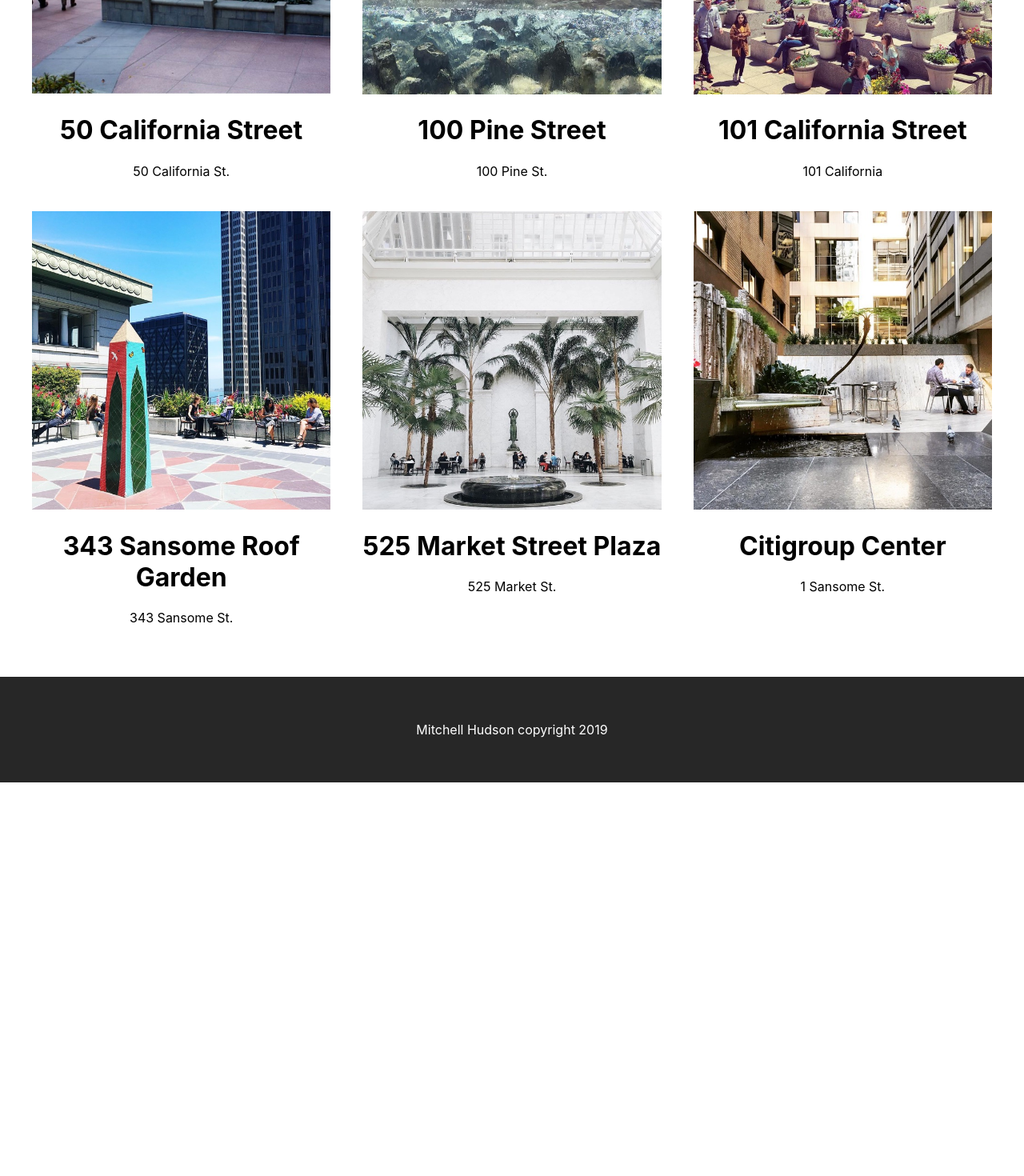
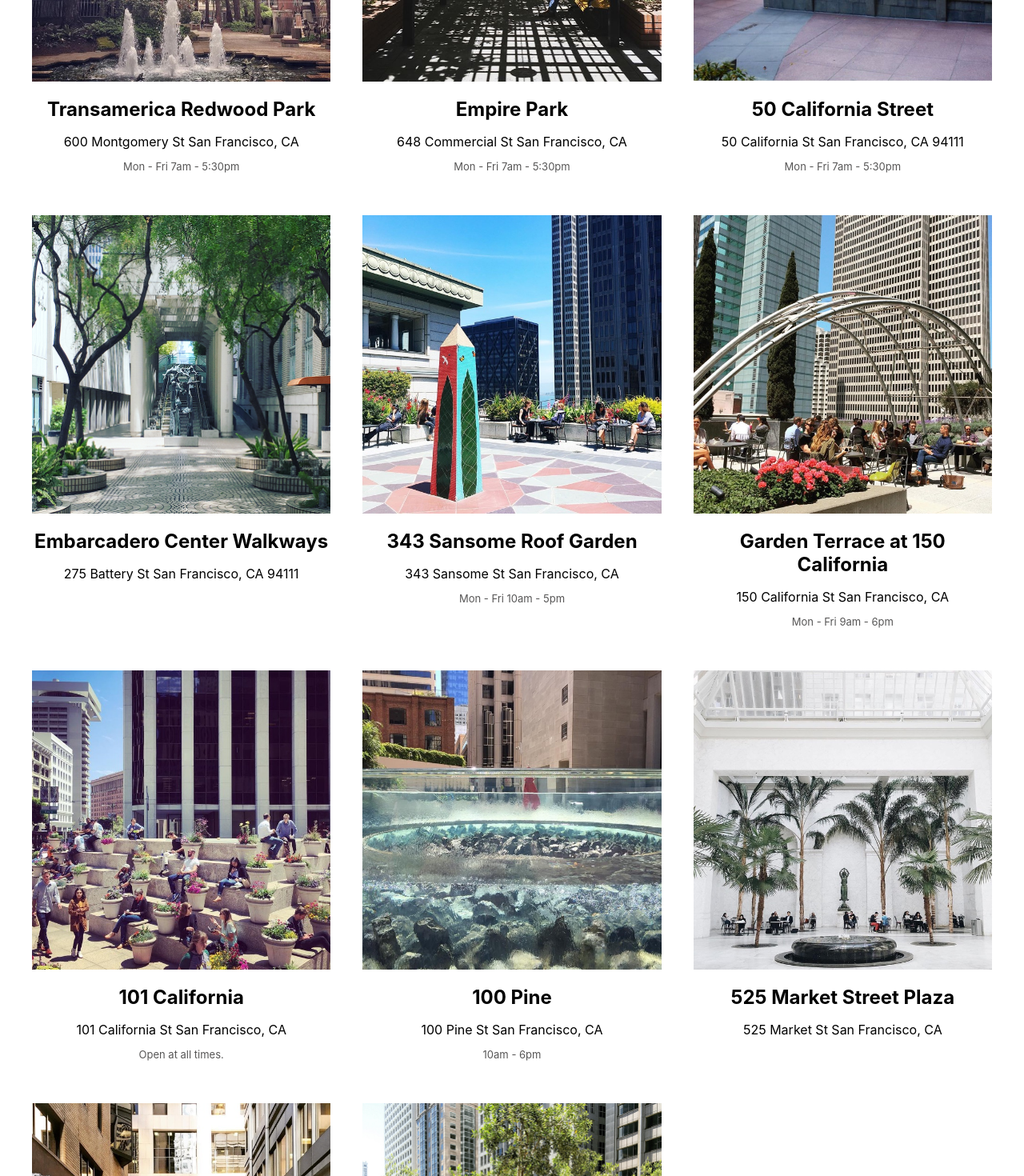
Before and after one commit to lissalad/react-tutorial, a React (Create React App) app: page / in a window 1280 px wide. Shown: the part 420-1890 px from the top of the page at 80% size. Before the commit the page ends 1398 px from the top, so only its background shows below. Built offline with nearby package versions, Linux system fonts and the light colour scheme.

Commit message:
dynamic data with json

```diff
--- a/src/POPOSList.js
+++ b/src/POPOSList.js
@@ -1,43 +1,29 @@
 // src/POPOSList.js
+
+import data from './sfpopos-data.json'
 import logo from './logo.svg'
 import POPOSSpace from './POPOSSpace';
 import './POPOSList.css';
 
 function POPOSList() {
+  const spaces = data.map(( { title, address, images, hours } ) => {
+    return (
+      <POPOSSpace
+        key={title}
+        name={title}
+        address={address}
+        image={images[0]}
+        hours={hours}
+      />
+    )
+  })
+
   return (
     <div className="POPOSList">
-      <POPOSSpace
-        name="50 California Street"
-        address="50 California St."
-        image="50-california-st.jpg"
-      />
-      <POPOSSpace
-        name="100 Pine Street"
-        address="100 Pine St."
-        image="100-pine.jpg"
-      />
-      <POPOSSpace
-        name="101 California Street"
-        address="101 California"
-        image="101-california.jpg"
-      />
-      <POPOSSpace
-        name="343 Sansome Roof Garden"
-        address="343 Sansome St."
-        image="343-sansome-roof-garden.jpg"
-      />
-      <POPOSSpace
-        name="525 Market Street Plaza"
-        address="525 Market St."
-        image="525-market-street-plaza.jpg"
-      />
-      <POPOSSpace
-        name="Citigroup Center"
-        address="1 Sansome St."
-        image="citigroup-center.jpg"
-      />
+      { spaces }
     </div>
   )
 }
 
+
 export default POPOSList
--- a/src/POPOSSpace.css
+++ b/src/POPOSSpace.css
@@ -7,3 +7,12 @@
   width: 100%;
   height: auto;
 }
+
+p {
+  font-size: small;
+  color: rgb(87, 86, 86);
+}
+
+h1 {
+  font-size:24px;
+}
--- a/src/POPOSSpace.js
+++ b/src/POPOSSpace.js
@@ -3,7 +3,7 @@
 import "./POPOSSpace.css";
 
 function POPOSSpace(props) {
-  const { name, image, address } = props
+  const { name, image, address, hours } = props
   return (
     <div className="POPOSSpace">
       <img src={`${process.env.PUBLIC_URL}/images/${image}`}
@@ -13,7 +13,7 @@
       />
       <h1>{name}</h1>
       <div>{address}</div>
-
+      <p>{hours}</p>
     </div>
   )
 }
--- /dev/null
+++ b/src/sfpopos-data.json
@@ -0,0 +1,195 @@
+[
+  {
+     "title":"Transamerica Redwood Park",
+     "desc":"Located in the shadow of the Transamerica Pyramid, Redwood Park is one of the Financial District's greenest and most serene spots. Here, towering redwoods surround a half acre of statues and a large central water feature. Plus, the park is often empty, which means there's almost always a bench available for the hogging. Potential visitors take note: The park is closed every evening",
+     "address":"600 Montgomery St San Francisco, CA",
+     "hours": "Mon - Fri 7am - 5:30pm",
+     "geo":{
+        "lat":37.7952005,
+        "lon":-122.4027927
+     },
+     "images":[
+        "transamerica-redwood-park.jpg"
+     ],
+     "website":"https://pyramidcenter.com/point-of-interest/redwood-park/",
+     "features":[
+        "outdoors",
+        "coffee"
+     ]
+  },
+  {
+     "title":"Empire Park",
+     "desc":"Empire Park is a charming little oasis tucked away on Commercial Street, where Chinatown meets the Financial District. This space was once an alleyway, and now features plenty of seating, a fountain, and ample amounts of greenery. The park is a must-visit for anyone needing respite from the busy streets of downtown. Be sure to check out the charming water feature by Pepo Pichler in the courtyard.",
+     "address":"648 Commercial St San Francisco, CA",
+     "hours": "Mon - Fri 7am - 5:30pm",
+     "geo":{
+        "lat":37.7942109,
+        "lon":-122.4037971
+     },
+     "images":[
+        "empire-park.jpg"
+     ],
+     "website":"https://www.artandarchitecture-sf.com/empire-park.html",
+     "features":[
+        "outdoors",
+        "art"
+     ]
+  },
+  {
+     "title":"50 California Street",
+     "desc":"Right across the street from 101 California's giant POPOS is the plaza at 50 California Street. This green space comes complete with a Starbucks and lots of areas to sit and watch the cable cars clang down California.",
+     "address":"50 California St San Francisco, CA 94111",
+     "hours": "Mon - Fri 7am - 5:30pm",
+     "geo":{
+        "lat":37.79408,
+        "lon":-122.3973817
+     },
+     "images":[
+        "50-california-st.jpg"
+     ],
+     "features":[
+        "outdoors",
+        "toilet"
+     ]
+  },
+  {
+     "title":"Embarcadero Center Walkways",
+     "desc":"Right across the street from 101 California's giant POPOS is the plaza at 50 California Street. This green space comes complete with a Starbucks and lots of areas to sit and watch the cable cars clang down California.",
+     "address":"275 Battery St San Francisco, CA 94111",
+     "hours": "",
+     "geo":{
+        "lat":37.7939413,
+        "lon":-122.4002143
+     },
+     "images":[
+        "embarcadero-center.jpg"
+     ],
+     "features":[
+        "outdoors",
+        "toilet",
+        "coffee"
+     ]
+  },
+  {
+     "title":"343 Sansome Roof Garden",
+     "desc":"The terrace at 343 Sansome Street is one of the FiDi's best-kept secrets, and it's also been called downtown's best outdoor lunch spot. It features tables, benches, planters filled with seasonal flowers, and views of a portion of the bay. Plenty of the space's Yelp reviews mention that it's never crowded. The space is open from 10 a.m. to 5 p.m. Monday through Friday.",
+     "address":"343 Sansome St San Francisco, CA",
+     "hours": "Mon - Fri 10am - 5pm",
+     "geo":{
+        "lat":37.7936454,
+        "lon":-122.4014547
+     },
+     "images":[
+        "343-sansome-roof-garden.jpg"
+     ],
+     "opens":"10am",
+     "closes":"5pm",
+     "features":[
+        "outdoors"
+     ]
+  },
+  {
+     "title":"Garden Terrace at 150 California",
+     "desc":"The Garden Terrace at 150 California has great views of the FiDi's gleaming office towers, and plenty of space to sit and take in some fresh air. A huge metal art installation adds some pizzazz to the terrace, and it's rarely ever crowded.",
+     "address":"150 California St San Francisco, CA",
+     "hours": "Mon - Fri 9am - 6pm",
+     "geo":{
+        "lat":37.7936648,
+        "lon":-122.3964805
+     },
+     "images":[
+        "garden-terrace-at-150-california.jpg"
+     ],
+     "features":[
+        "outdoors",
+        "art",
+        "coffee"
+     ]
+  },
+  {
+     "title":"101 California",
+     "desc":"101 California has the most expansive public plaza on California Street. The space features orderly rows of planters placed on terraced podiums, as well as a central fountain and seating.",
+     "address":"101 California St San Francisco, CA",
+     "hours": "Open at all times.",
+     "geo":{
+        "lat":37.7930342,
+        "lon":-122.398342
+     },
+     "images":[
+        "101-california.jpg"
+     ],
+     "features":[
+        "outdoors",
+        "art",
+        "coffee"
+     ]
+  },
+  {
+     "title":"100 Pine",
+     "desc":"Tucked away amid a stand of soaring buildings, the urban garden at 100 Pine is accessible via the building lobby or through a not-so-obvious passageway on Front Street. It doesn’t get much in the way of sun, but last we checked in, there’s a cafe open till 3 p.m. as well as seating and planters.",
+     "address":"100 Pine St San Francisco, CA",
+     "hours": "10am - 6pm",
+     "geo":{
+        "lat":37.79247,
+        "lon":-122.398758
+     },
+     "images":[
+        "100-pine.jpg"
+     ],
+     "features":[
+        "outdoors"
+     ]
+  },
+  {
+     "title":"525 Market Street Plaza",
+     "desc":"The plaza at 525 Market is one of the most pleasant plazas in the Financial District, thanks in part to the new fountain near the sidewalk: a two-tiered circular water element made of clear acrylic. The plaza, which gets a lot of sunlight during the daytime, is surrounded by eateries, which makes it one of the most popular lunch spots in the FiDi.",
+     "address":"525 Market St San Francisco, CA",
+     "hours": "",
+     "geo":{
+        "lat":37.7905074,
+        "lon":-122.3991585
+     },
+     "images":[
+        "525-market-street-plaza.jpg"
+     ],
+     "features":[
+        "outdoors",
+        "coffee"
+     ]
+  },
+  {
+     "title":"Citigroup Center",
+     "desc":"The former Paris-London Bank building was built in 1912, and hollowed out to make way for public space at the base of the Citigroup Center. The elegant enclosed atrium features Moolicious (a crepe stand), a fountain, seating, and more than a dozen queen palms. It’s also smack dab in front of Bird’s new headquarters.",
+     "address":"1 Sansome St San Francisco, CA",
+     "hours": "Open during business hours.",
+     "geo":{
+        "lat":37.7904996,
+        "lon":-122.4007974
+     },
+     "images":[
+        "citigroup-center.jpg"
+     ],
+     "features":[
+        "outdoors",
+        "power",
+        "toilet",
+        "coffee"
+     ]
+  },
+  {
+    "title":"555 California",
+    "desc":"The former Paris-London Bank building was built in 1912, and hollowed out to make way for public space at the base of the Citigroup Center. The elegant enclosed atrium features Moolicious (a crepe stand), a fountain, seating, and more than a dozen queen palms. It’s also smack dab in front of Bird’s new headquarters.",
+    "address":"555 California St.",
+    "hours": "Open at all times.",
+    "geo":{
+       "lat":37.792250,
+       "lon":-122.403790
+    },
+    "images":[
+       "555-california.jpg"
+    ],
+    "features":[
+       "outdoors"
+    ]
+ }
+]
```
